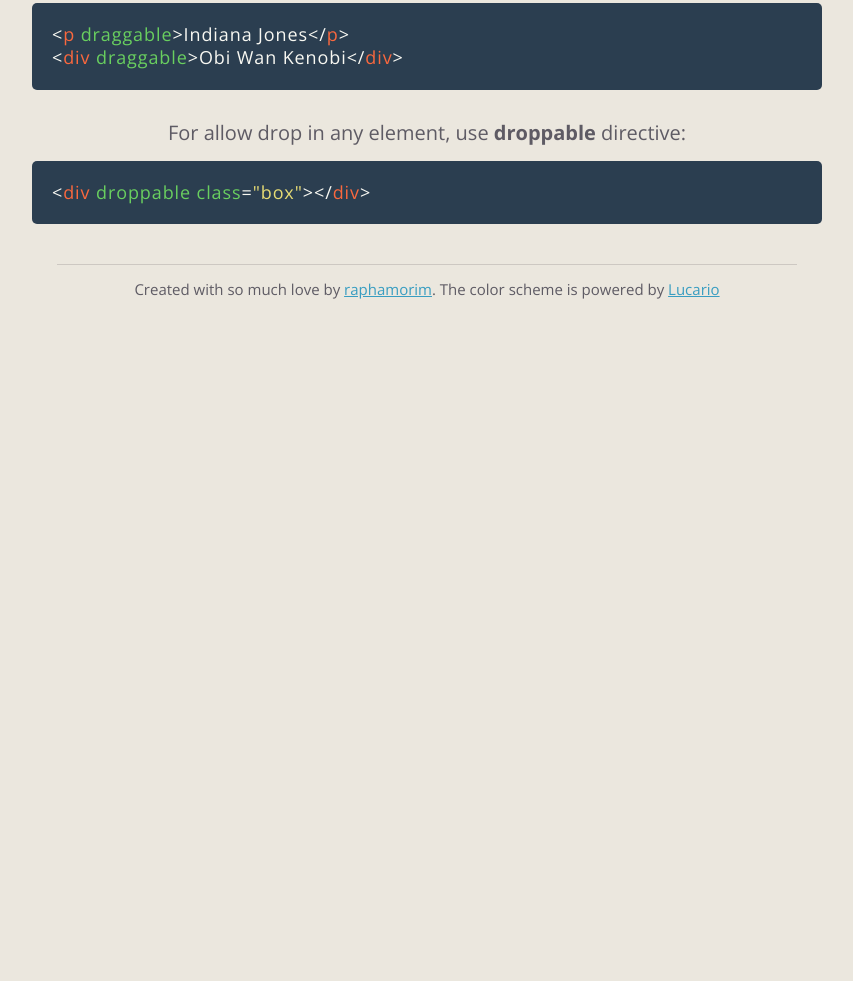
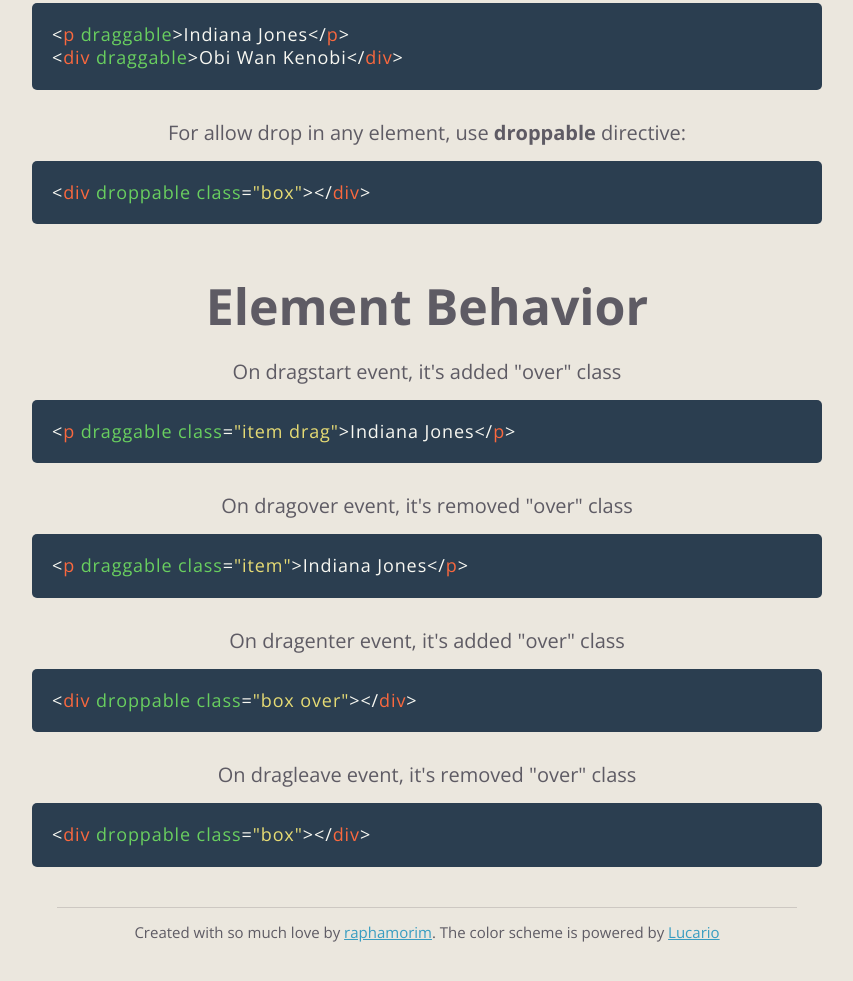
Before and after one commit to raphamorim/angular-drag-n-drop, a plain HTML site: page index.html in a window 1280 px wide. Shown: the part 1495-2476 px from the top of the page, without its empty margins (213-1066 px from the left). Before the commit the page ends 1835 px from the top, so only its background shows below. Drawn offline with nearby package versions, Linux system fonts and the light colour scheme; some packages are replaced by stand-ins of ours; a script that the page names is missing.

Commit message:
Add element behavior in doc

```diff
--- a/index.html
+++ b/index.html
@@ -64,7 +64,7 @@
 				<div class="box small">
 					<div class="code">
 						<span class="var">$</span> <span class="attr">bower install angular-drag-n-drop</span>
-          			</div>
+          				</div>
 				</div>
 			</div>
 			<div class="guide">
@@ -92,6 +92,27 @@
 				<div class="code">
 					&lt;<span class="tag">div</span> <span class="attr">droppable</span> <span class="attr">class</span>=<span class="property">"box"</span>&gt;&lt;/<span class="tag">div</span>&gt;<br>
 				</div>
+
+				<h1 id="behavior">Element Behavior</h1>
+				<p>On dragstart event, it's added "over" class</p>
+				<div class="code">
+					&lt;<span class="tag">p</span> <span class="attr drag">draggable class</span>=<span class="property">"item drag"</span>&gt;Indiana Jones&lt;/<span class="tag">p</span>&gt;<br>
+				</div>
+
+				<p>On dragover event, it's removed "over" class</p>
+				<div class="code">
+					&lt;<span class="tag">p</span> <span class="attr drag">draggable class</span>=<span class="property">"item"</span>&gt;Indiana Jones&lt;/<span class="tag">p</span>&gt;<br>
+				</div>
+
+				<p>On dragenter event, it's added "over" class</p>
+				<div class="code">
+					&lt;<span class="tag">div</span> <span class="attr">droppable</span> <span class="attr">class</span>=<span class="property">"box over"</span>&gt;&lt;/<span class="tag">div</span>&gt;<br>
+				</div>
+
+				<p>On dragleave event, it's removed "over" class</p>
+				<div class="code">
+					&lt;<span class="tag">div</span> <span class="attr">droppable</span> <span class="attr">class</span>=<span class="property">"box"</span>&gt;&lt;/<span class="tag">div</span>&gt;<br>
+				</div>
 			</div>
 			<footer>
 				Created with so much love by
```
